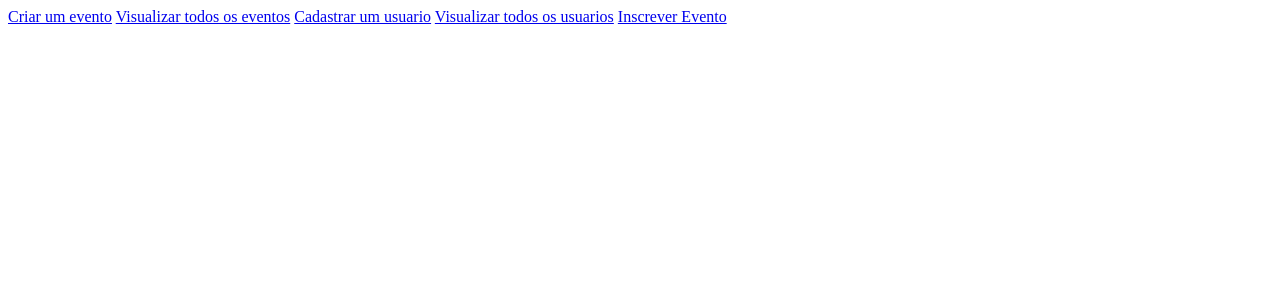
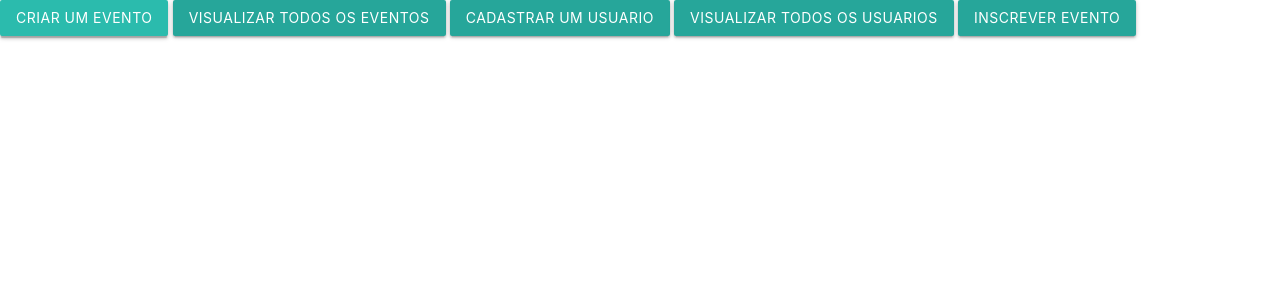
Before and after one commit to notMilhouse/bccusprp-bd1-eventos, a PHP site: page / in a window 1280 px wide. Shown: the top 300 px of the page. Run offline with PHP 8.4, Linux system fonts and the light colour scheme; some libraries are stand-ins or nearby versions.

```diff
--- a/app/public/application/evento/criarEvento.php
+++ b/app/public/application/evento/criarEvento.php
@@ -35,8 +35,6 @@ $create_event_query = "
 
 $create_event_result = pg_exec($db_connection,$create_event_query);
 
-
-
 pg_close($db_connection);
 
 ?>
--- a/app/public/index.php
+++ b/app/public/index.php
@@ -3,18 +3,27 @@
 <head>
     <meta charset="UTF-8">
     <meta http-equiv="X-UA-Compatible" content="IE=edge">
+
+    <!--Import Google Icon Font-->
+    <link href="https://fonts.googleapis.com/icon?family=Material+Icons" rel="stylesheet">
+    <!--Import materialize.css-->
+    <link type="text/css" rel="stylesheet" href="materialize/css/materialize.min.css"  media="screen,projection"/>
+
     <meta name="viewport" content="width=device-width, initial-scale=1.0">
 
     <title>Pagina inicial</title>
 </head>
 <body>
 
-    <a class="button" href="/view/evento/criarEvento.php">Criar um evento</a>
-    <a class="button" href="/view/evento/visualizarTodosEventos.php">Visualizar todos os eventos</a>
+    <a class="btn" href="/view/evento/criarEvento.php">Criar um evento</a>
+    <a class="btn" href="/view/evento/visualizarTodosEventos.php">Visualizar todos os eventos</a>
 
-    <a class="button" href="/view/usuario/criarUsuario.php">Cadastrar um usuario</a>
-    <a class="button" href="/view/usuario/visualizarTodosUsuarios.php">Visualizar todos os usuarios</a>
+    <a class="btn" href="/view/usuario/criarUsuario.php">Cadastrar um usuario</a>
+    <a class="btn" href="/view/usuario/visualizarTodosUsuarios.php">Visualizar todos os usuarios</a>
 
-    <a class="button" href="/view/eventoInscricao/inscricaoEvento.php">Inscrever Evento</a>
+    <a class="btn" href="/view/eventoInscricao/inscricaoEvento.php">Inscrever Evento</a>
+
+    <!--JavaScript at end of body for optimized loading-->
+    <script type="text/javascript" src="materialize/js/materialize.min.js"></script>
 </body>
 </html>
--- a/app/public/view/eventoInscricao/inscricaoEvento.php
+++ b/app/public/view/eventoInscricao/inscricaoEvento.php
@@ -1,3 +1,4 @@
+<?php //TODO talvez deveria ser algo a partir de um usuario? passando id por get..? ?>
 <!DOCTYPE html>
 <html lang="en">
     <head>
```
Also changed, not shown: app/public/application/eventoInscricao/inscricaoEvento.php (+14 -8 lines).
